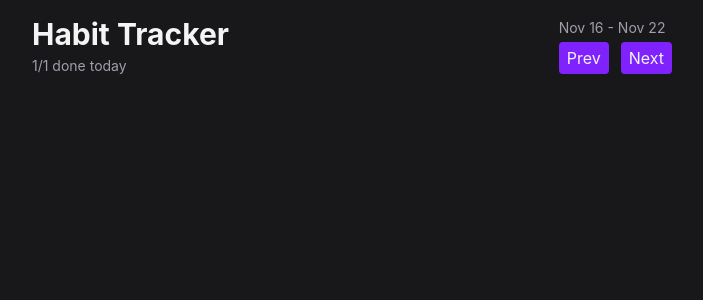
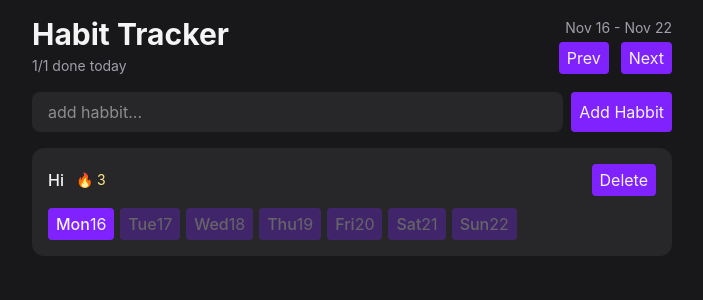
Before and after one commit to mosahel01/Habit-Tracker, a React (Vite) app: page / in a window 1280 px wide. Shown: the top 300 px of the page, without its empty margins (288-991 px from the left). Built offline with nearby package versions, Linux system fonts and the light colour scheme.

Commit message:
Compose header, form, and list components in app shell

```diff
--- a/src/App.tsx
+++ b/src/App.tsx
@@ -1,30 +1,19 @@
-import { Button } from "./components/Button"
+import Header from "./components/Header.tsx";
+import HabbitForm from "./components/HabbitForm.tsx";
+import HabbitList from "./components/HabbitList.tsx";
+// import HabbitItem from "./components/HabbitItem.tsx";
 
 export default function App() {
-  return <div className="max-w-2xl mx-auto p-4 flex flex-col gap-4">
-    <Header></Header>
-  </div>
+  return (
+    <div className="max-w-2xl mx-auto p-4 flex flex-col gap-4">
+      <Header />
+      <HabbitForm />
+      <HabbitList />
+      {/* <HabbitItem /> */}
+    </div>
+  );
 }
 
-function Header() {
-  return <header className="flex items-center justify-between">
-
-    <div className="flex flex-col gap-1">
-      <h1 className="text-3xl font-bold">Habit Tracker</h1>
-      <span className="text-zinc-400 text-sm">1/1 done today</span>
-    </div>
-
-    <div className="flex flex-col gap-1">
-      <span className="text-zinc-400 text-sm">Nov 16 - Nov 22</span>
-      <div className="flex items-center gap-3">
-        <Button>Prev</Button>
-        <Button>Next</Button>
-      </div>
-    </div>
-
-  </header>
-}
-
-{/* header  */ }
-{/* form  */ }
-{/* list  */ }
+// header
+// form
+// list
```
